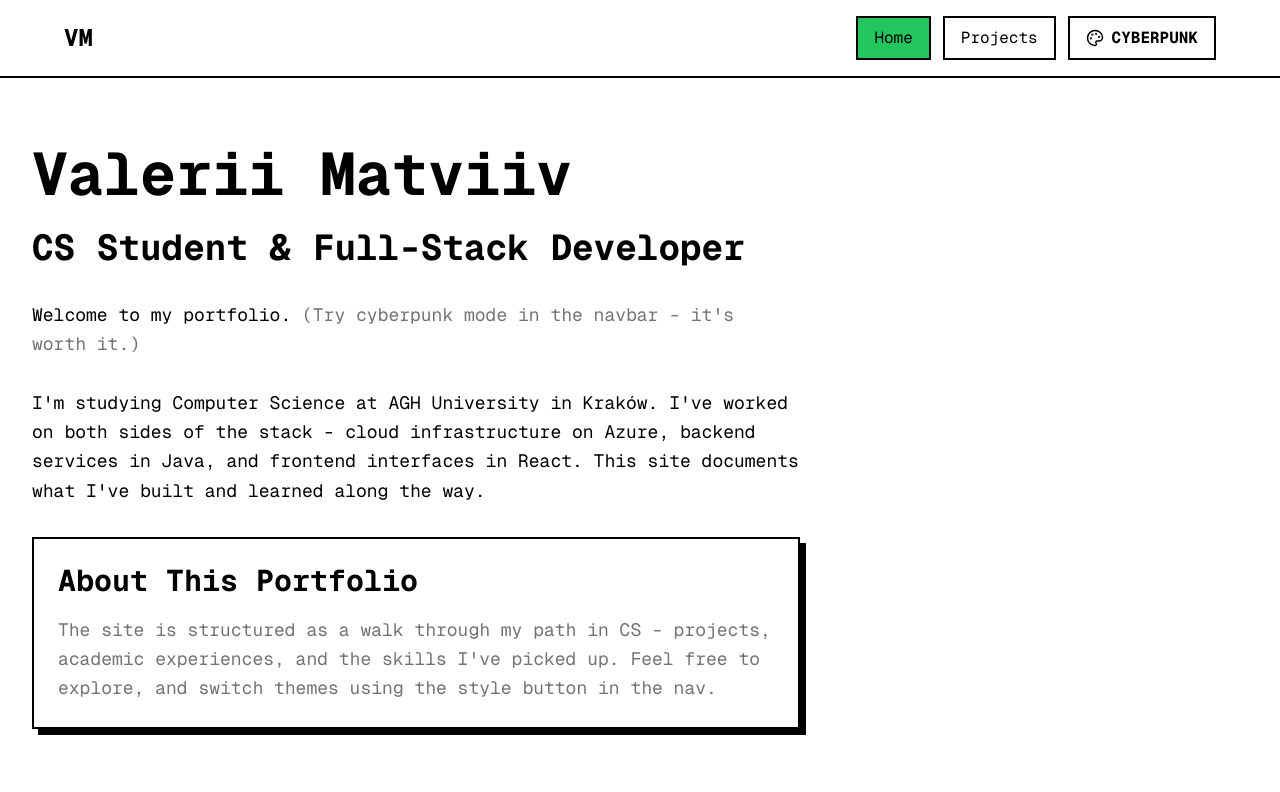
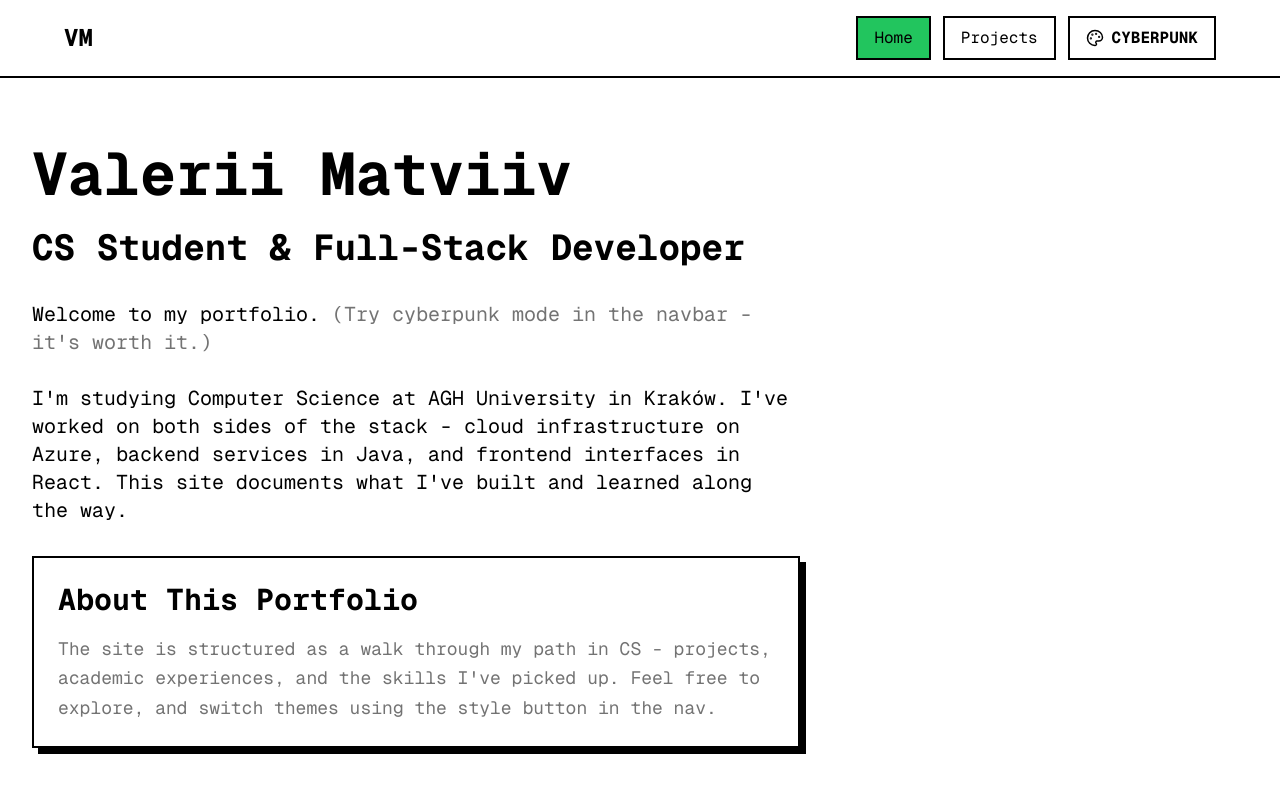
Before and after one commit to valmtv/portfolio, a Next.js app: page / in a window 1280 px wide. Shown: the top 792 px of the page. Built offline with nearby package versions, Linux system fonts and the light colour scheme.

Commit message:
Imrpove text size

```diff
--- a/src/components/sections/hero-section.tsx
+++ b/src/components/sections/hero-section.tsx
@@ -11,7 +11,7 @@ export function HeroSection() {
       <ThemeHeading level={3} className="mb-8">
         CS Student & Full-Stack Developer
       </ThemeHeading>
-      <ThemeText className="max-w-3xl mb-8">
+      <ThemeText className="max-w-3xl mb-8 text-lg md:text-xl">
         Welcome to my portfolio.{" "}
         <span className="text-theme-mutedForeground">
           (Try cyberpunk mode in the navbar - it&apos;s worth it.)
```
